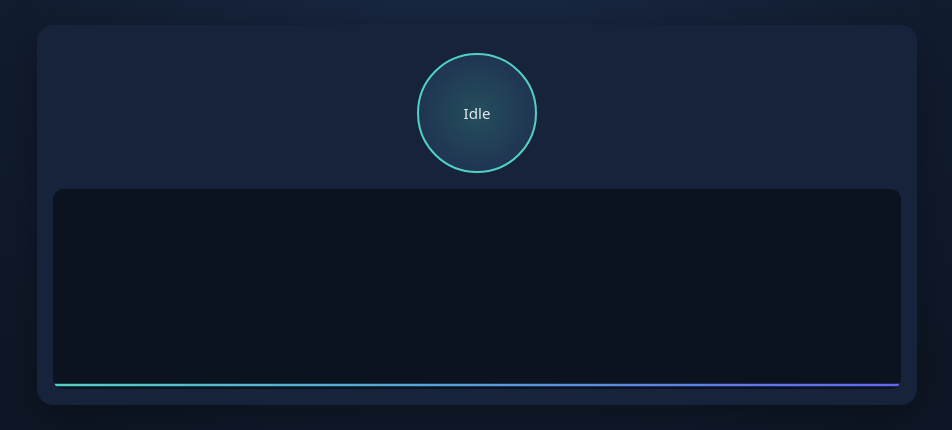
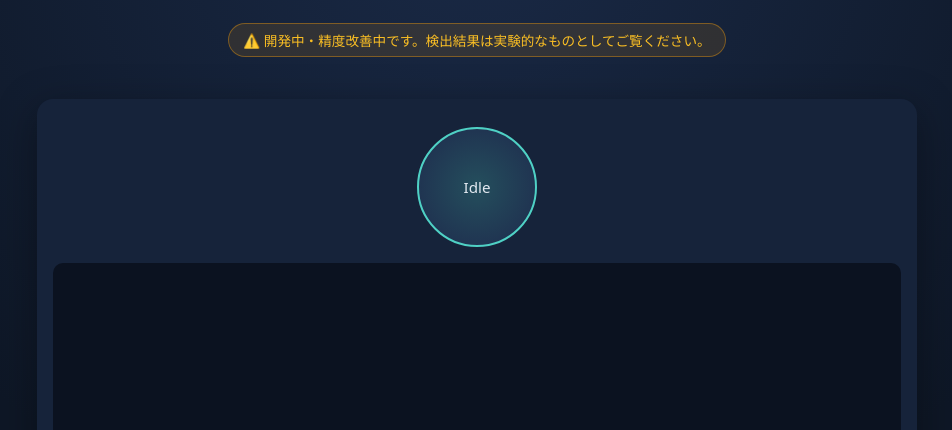
Before and after one commit to qurihara/breath-detector, a website with bundled scripts: page index.html in a window 1280 px wide. Shown: the part 115-545 px from the top of the page, without its empty margins (163-1115 px from the left). Built offline with nearby package versions, Linux system fonts and the light colour scheme.

Commit message:
Add work-in-progress / accuracy notice
検出精度が改善途上であることをREADMEとデモサイトに明記。

Co-Authored-By: Claude Opus 4.7 <noreply@anthropic.com>

```diff
--- a/index.html
+++ b/index.html
@@ -11,6 +11,7 @@
     <header>
       <h1>breath-detector</h1>
       <p class="tagline">マイクで呼吸状態を測定する JavaScript ライブラリのデモ</p>
+      <p class="wip">⚠️ 開発中・精度改善中です。検出結果は実験的なものとしてご覧ください。</p>
     </header>
 
     <section class="visual">
--- a/style.css
+++ b/style.css
@@ -36,6 +36,17 @@ header h1 {
 }
 
 .tagline { color: var(--muted); margin-top: 4px; }
+
+.wip {
+  display: inline-block;
+  margin-top: 10px;
+  padding: 6px 14px;
+  border-radius: 999px;
+  font-size: 0.85rem;
+  color: #fbbf24;
+  background: rgba(245, 158, 11, 0.12);
+  border: 1px solid rgba(245, 158, 11, 0.4);
+}
 
 .visual {
   position: relative;
```
Also changed, not shown: README.md.
